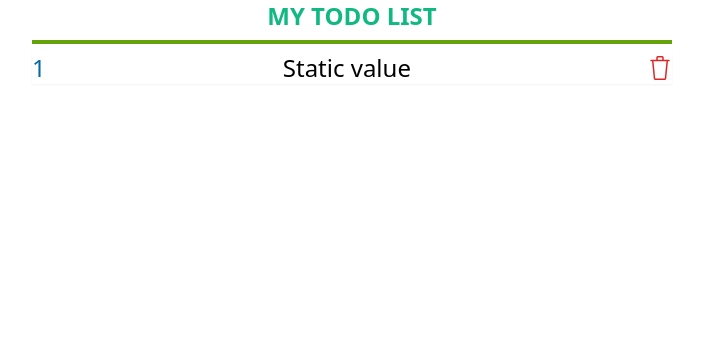
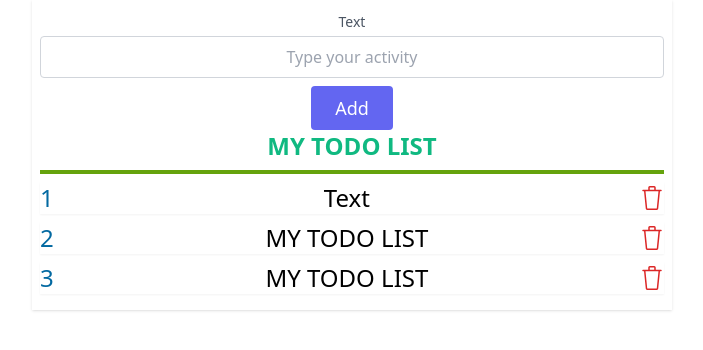
Before and after one commit to topujss/practice-entry, a React (Create React App) app: page /about in a window 1280 px wide. Shown: the top 350 px of the page, without its empty margins (288-991 px from the left). Built offline with nearby package versions, Linux system fonts and the light colour scheme; data requests are answered from the project's data file.

Commit message:
project ongoing

```diff
--- a/api/todo.json
+++ b/api/todo.json
@@ -1,19 +1,16 @@
 {
   "allTodo": [
     {
-      "id": 1,
-      "title": "Mern stack",
-      "isDone": false
+      "title": "Text",
+      "id": 1
     },
     {
-      "id": 2,
-      "title": "Laravel stack",
-      "isDone": true
+      "title": "MY TODO LIST",
+      "id": 2
     },
     {
-      "id": 3,
-      "title": "Java stack",
-      "isDone": false
+      "title": "MY TODO LIST",
+      "id": 3
     }
   ]
 }
--- a/src/components/Todo/Todo.jsx
+++ b/src/components/Todo/Todo.jsx
@@ -1,27 +1,62 @@
-import { useEffect } from 'react';
+import { useEffect, useState } from 'react';
 import { SlTrash } from 'react-icons/sl';
-import { useDispatch } from 'react-redux';
-import { getAllTodo } from '../../redux/todo/todoAction';
+import { useDispatch, useSelector } from 'react-redux';
+import { addAllTodo, deleteTodo, getAllTodo } from '../../redux/todo/todoAction';
 
 const Todo = () => {
   const dispatch = useDispatch();
 
   useEffect(() => {
     dispatch(getAllTodo());
-  });
+  }, [dispatch]);
+
+  const [todo, setTodo] = useState('');
+
+  const handleAdd = async () => {
+    dispatch(addAllTodo(todo));
+  };
+
+  const { allTodo, loading } = useSelector((state) => state.todo);
+
+  const handleDel = (id) => {
+    dispatch(deleteTodo(id));
+  };
+
   return (
-    <section className="max-w-screen-sm mx-auto">
+    <section className="max-w-screen-sm mx-auto shadow p-2">
+      <div className="">
+        <label class="leading-7 text-sm text-gray-600">Text</label>
+        <input
+          type="text"
+          className="w-full bg-white rounded border border-gray-300 focus:border-indigo-500 focus:ring-2 focus:ring-indigo-200 text-base outline-none text-gray-700 py-1 px-3 leading-8 transition-colors duration-200 ease-in-out"
+          placeholder="Type your activity"
+          value={todo}
+          onChange={(e) => setTodo(e.target.value)}
+        />
+        <button
+          onClick={handleAdd}
+          className="mt-2 text-white bg-indigo-500 border-0 py-2 px-6 focus:outline-none hover:bg-indigo-600 rounded text-lg"
+        >
+          Add
+        </button>
+      </div>
+      {loading && <h1>Im loading...</h1>}
       <h1 className="text-2xl font-bold uppercase border-b-4 pb-2 mb-2 border-lime-600 text-emerald-500">
         My todo list
       </h1>
       <ul>
-        <li className="flex justify-between align-middle text-2xl font-medium shadow-sm my-2">
-          <span className="font-normal text-sky-700">1 </span>
-          Static value
-          <button>
-            <SlTrash className="text-2xl text-red-600" />
-          </button>
-        </li>
+        {allTodo &&
+          allTodo.map(({ title, id, isDone }, i) => {
+            return (
+              <li className="flex justify-between align-middle text-2xl font-medium shadow-sm my-2" key={i}>
+                <span className="font-normal text-sky-700">{id}</span>
+                {title}
+                <button onClick={() => handleDel(id)}>
+                  <SlTrash className="text-2xl text-red-600" />
+                </button>
+              </li>
+            );
+          })}
       </ul>
     </section>
   );
--- a/src/redux/middlewares/check.js
+++ b/src/redux/middlewares/check.js
@@ -9,6 +9,5 @@
 export const checkRedux = (store) => (next) => (action) => {
   // const { counter } = store.getState();
   // counter >= 5 ? console.log('Not anymore') : next(action);
-  console.log('testing');
   next(action);
 };
--- a/src/redux/todo/actionTypes.js
+++ b/src/redux/todo/actionTypes.js
@@ -2,4 +2,10 @@ export const todoTypes = {
   TODO_REQ: 'TODO_REQ',
   TODO_REQ_SUCCESS: 'TODO_REQ_SUCCESS',
   TODO_REQ_FAILED: 'TODO_REQ_FAILED',
+  // when added
+  TODO_ADD: 'TODO_ADD',
+  TODO_ADD_SUCCESS: 'TODO_ADD_SUCCESS',
+  TODO_ADD_FAILED: 'TODO_ADD_FAILED',
+  // when data delete
+  TODO_DELETE: 'TODO_DELETE',
 };
--- a/src/redux/todo/todoAction.js
+++ b/src/redux/todo/todoAction.js
@@ -1,7 +1,8 @@
 import axios from 'axios';
 import { todoTypes } from './actionTypes';
 
-const { TODO_REQ_SUCCESS } = todoTypes;
+const { TODO_REQ, TODO_REQ_SUCCESS, TODO_REQ_FAILED, TODO_ADD, TODO_ADD_SUCCESS, TODO_ADD_FAILED, TODO_DELETE } =
+  todoTypes;
 
 /**
  * getAllTodo
@@ -10,13 +11,50 @@ const { TODO_REQ_SUCCESS } = todoTypes;
 export const getAllTodo = () => async (dispatch) => {
   const url = `http://localhost:5000/allTodo`;
   try {
+    dispatch({ type: TODO_REQ });
     await axios
       .get(url)
       .then((res) => {
         dispatch({ type: TODO_REQ_SUCCESS, payload: res.data });
       })
-      .catch((err) => {});
+      .catch((err) => {
+        dispatch({ type: TODO_REQ_FAILED, payload: 'Data is missing' });
+      });
   } catch (err) {
     console.log(err.message);
   }
 };
+
+/**
+ * addAllTodo
+ * @info send api req to add data from server
+ */
+export const addAllTodo = (todo) => async (dispatch) => {
+  try {
+    dispatch({ type: TODO_ADD });
+    await axios
+      .post(`http://localhost:5000/allTodo`, { title: todo })
+      .then((res) => {
+        dispatch({ type: TODO_ADD_SUCCESS, payload: res.data });
+      })
+      .catch((err) => {
+        dispatch({ type: TODO_ADD_FAILED, payload: 'Todo add failed' });
+      });
+  } catch (err) {
+    console.log(err.message);
+  }
+};
+
+/**
+ * deleteTodo
+ * @info delete a single todo from everywhere
+ */
+export const deleteTodo = (id) => async (dispatch) => {
+  try {
+    await axios.delete(`http://localhost:5000/allTodo/${id}`).then((res) => {
+      dispatch({ type: TODO_DELETE, payload: id });
+    });
+  } catch (error) {
+    console.log(error.message);
+  }
+};
--- a/src/redux/todo/todoReducer.js
+++ b/src/redux/todo/todoReducer.js
@@ -1,7 +1,8 @@
 import { todoTypes } from './actionTypes';
 import { initVal } from './initValue';
 
-const { TODO_REQ, TODO_REQ_SUCCESS, TODO_REQ_FAILED } = todoTypes;
+const { TODO_REQ, TODO_REQ_SUCCESS, TODO_REQ_FAILED, TODO_ADD, TODO_ADD_SUCCESS, TODO_ADD_FAILED, TODO_DELETE } =
+  todoTypes;
 
 // create todo reducer
 const todoReducer = (state = initVal, { type, payload }) => {
@@ -23,7 +24,33 @@ const todoReducer = (state = initVal, { type, payload }) => {
       return {
         ...state,
         loading: false,
-        msg: 'Data validation failed',
+        error: payload,
+      };
+
+    case TODO_ADD:
+      return {
+        ...state,
+        loading: true,
+      };
+
+    case TODO_ADD_SUCCESS:
+      return {
+        ...state,
+        loading: false,
+        allTodo: [...state.allTodo, payload],
+      };
+
+    case TODO_ADD_FAILED:
+      return {
+        ...state,
+        loading: false,
+        error: payload,
+      };
+
+    case TODO_DELETE:
+      return {
+        ...state,
+        allTodo: state.allTodo.filter((d) => d.id !== payload),
       };
 
     default:
```
